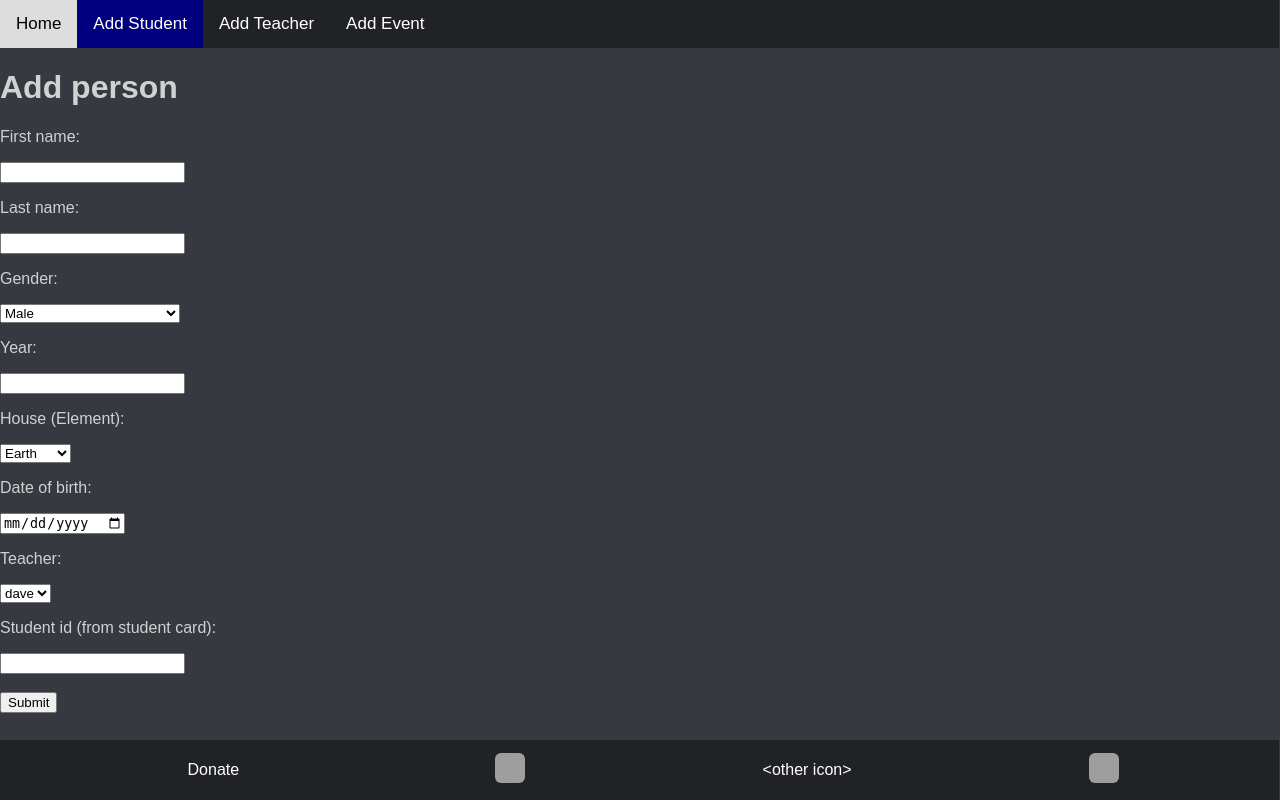
After one commit to JamesPerisher/track-in-time-server, a Flask app: page /add_student in a window 1280 px wide. The commit adds this page. Run offline with Flask 2, Linux system fonts and the light colour scheme; parts of the project's set-up code (start-up, migrations or seed data) failed here and were passed over; grey boxes are pictures that could not be loaded.

Commit message:
fixed naming, added add_teacher

```diff
--- a/main.py
+++ b/main.py
@@ -47,17 +47,24 @@ def home_redirect():
     return redirect("/", code=302)
 
 
-@app.route('/add_person')
+@app.route('/add_student')
 def add_person():
     empty = {"name_first": "", "name_last": "", "gender": "", "year": "",
              "house": "", "dob": "", "teacher": "", "student_id": ""}
-    f = form(request, empty, "person_form.html")
+    f = form(request, empty, "add_student_form.html")
+    return f.call()
+
+@app.route('/add_teacher')
+def add_teacher():
+    empty = {"name_first": "", "name_last": "", "gender": "", "year_groups": "",
+             "house": "", "dob": ""}
+    f = form(request, empty, "add_teacher_form.html")
     return f.call()
 
 @app.route('/add_event')
 def add_event():
     empty = {"name":"", "time":"", "age_group":"", "track_feild":"", "timed_score_distance":"", "gender":""}
-    f = form(request, empty, "event_form.html")
+    f = form(request, empty, "add_event_form.html", event=lambda x: x)
     return f.call()
 
 
--- a/templates/event_form.html
+++ b/templates/add_event_form.html
@@ -66,8 +66,6 @@
   </select>
   <br>
 
-
-
   <br>
   <input type="submit" value="Submit">
 </form>
--- /dev/null
+++ b/templates/add_student_form.html
@@ -0,0 +1,83 @@
+{% extends "template.html" %}
+{% block title %}Add{% endblock %}
+{% set active='add_person' %}
+
+{% block head %}
+{{ super() }}
+<link type="text/css" rel="stylesheet" href="static/css/add_values.css" />
+{% endblock %}
+
+
+
+{% block content %}
+<h1>Add person</h1>
+{% if error %} <p class="error">{{error}}</p> {% endif %}
+{% if success %} <p class="success">{{success}}</p> {% endif %}
+<form action="">
+  <!-- TODO: get teachers from teacher db and add to dropdown -->
+  <!-- TODO: gender in dropdown -->
+  <!-- TODO: year from years/classes database in dropdown -->
+  <!-- TODO: house from houses datbase in dropdown -->
+
+  <p>First name:</p>
+  <input type="text" name="name_first" value="{{fields["name_first"]}}">
+  <br>
+
+  <p>Last name:</p>
+  <input type="text" name="name_last" value="{{fields["name_last"]}}">
+  <br>
+
+  <p>Gender:</p>
+  <select name="gender">
+    {% set options = dict({"male":"Male", "female":"Female", "both":"Both", "chicken":"Chicken", "potato":"Potato"}) %}
+    {% for i in options %}
+    <option {% if fields["gender"] == i %} selected {% endif %} value="{{i}}">{{options[i]}}</option>
+    {% endfor %}
+    <option {% if fields["gender"] == "idk" %} selected {% endif %} value="idk">It's <script type="text/javascript">
+        document.write(new Date().getFullYear());
+
+      </script> you can't stop me</option>
+  </select>
+  <br>
+
+  <p>Year:</p>
+  <input type="text" name="year" value="{{fields["year"]}}">
+  <br>
+
+
+  <p>House (Element):</p>
+  <select name="house">
+    <!-- TODO: get element from database -->
+    {% set options = dict({"earth":"Earth", "slitherin":"Slitherin"}) %}
+    {% for i in options %}
+    <option {% if fields["house"] == i %} selected {% endif %} value="{{i}}">{{options[i]}}</option>
+    {% endfor %}
+  </select>
+  <br>
+
+
+
+  <p>Date of birth:</p>
+  <input type="date" name="dob" value="{{fields["dob"]}}">
+  <br>
+
+  <p>Teacher:</p>
+  <select name="teacher">
+    <!-- TODO: get teachers from database -->
+    {% set options = dict({"1":"dave", "2":"bob"}) %}
+    {% for i in options %}
+    <option {% if fields["teacher"] == i %} selected {% endif %} value="{{i}}">{{options[i]}}</option>
+    {% endfor %}
+  </select>
+  <br>
+
+
+  <p>Student id (from student card):</p>
+  <input type="text" name="student_id" value="{{fields["student_id"]}}">
+  <br>
+
+  <br>
+  <input type="submit" value="Submit">
+</form>
+
+{% endblock %}
--- a/templates/template.html
+++ b/templates/template.html
@@ -8,7 +8,7 @@
 
   <div class="topnav">
     {% if not newpages %}{% set newpages = dict() %}{% endif %}
-    {% set nav_list = dict({"home":"Home", "add_person":"Add Student", "add_event":"Add Event"}, **newpages) %}
+    {% set nav_list = dict({"home":"Home", "add_person":"Add Student", "add_teacher":"Add Teacher", "add_event":"Add Event"}, **newpages) %}
     {% for i in nav_list %}
     <a class="cat {% if active==i %}active{%endif %} {{i}}" href="{{ url_for(i) }}">{{nav_list[i]}}</a>
     {% endfor %}
```
Also changed, not shown: templates/add_teacher_form.html (renamed from templates/person_form.html, +22 -21 lines).
